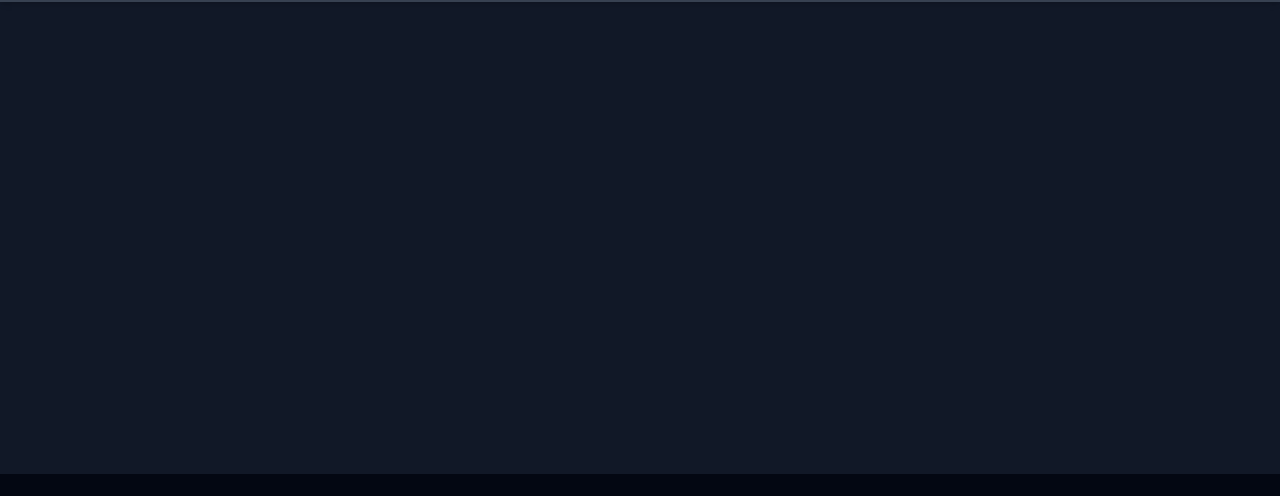
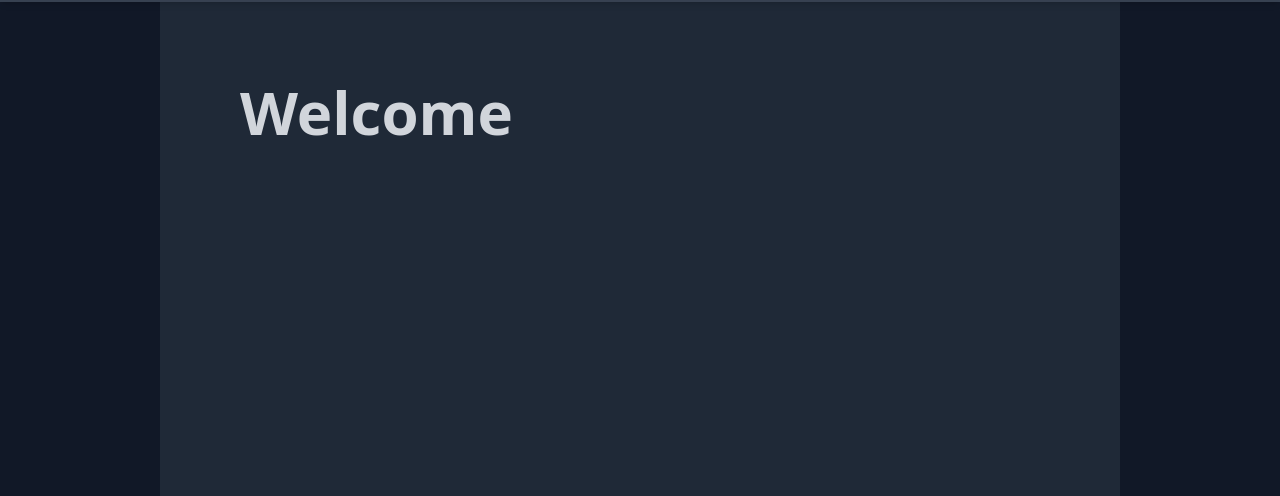
Before and after one commit to ByteCrafterGlitch/WebTech-Final-Prj, a website: page index.html in a window 1280 px wide. Shown: the part 126-622 px from the top of the page. Drawn offline with Linux system fonts and the light colour scheme.

Commit message:
Feat: Add content section to index

```diff
--- a/index.html
+++ b/index.html
@@ -28,7 +28,12 @@
     </nav>
 </header>
 
+<div class="flex items-center justify-center h-dvh relative z-10">
+    <div class="bg-gray-800 px-20 py-20 w-full lg:w-3/4 h-dvh">
+        <h1 class="text-gray-300 text-4xl md:text-6xl font-bold">Welcome</h1>
 
+    </div>
+</div>
 <footer class="bg-gray-950 py-6 mt-auto">
     <div class="container mx-auto my-5 flex flex-col md:flex-row justify-between items-center">
         <div class="mb-4 ml-5 xl:ml-0 text-center md:mb-0 md:text-left">
```
